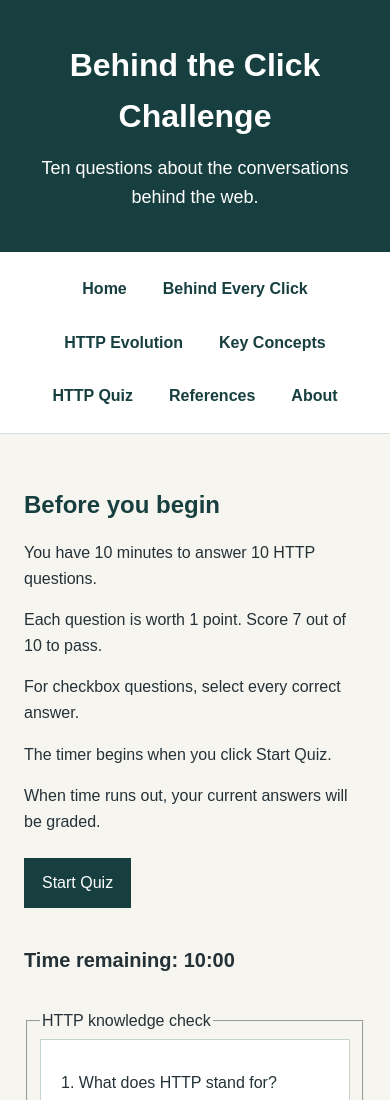
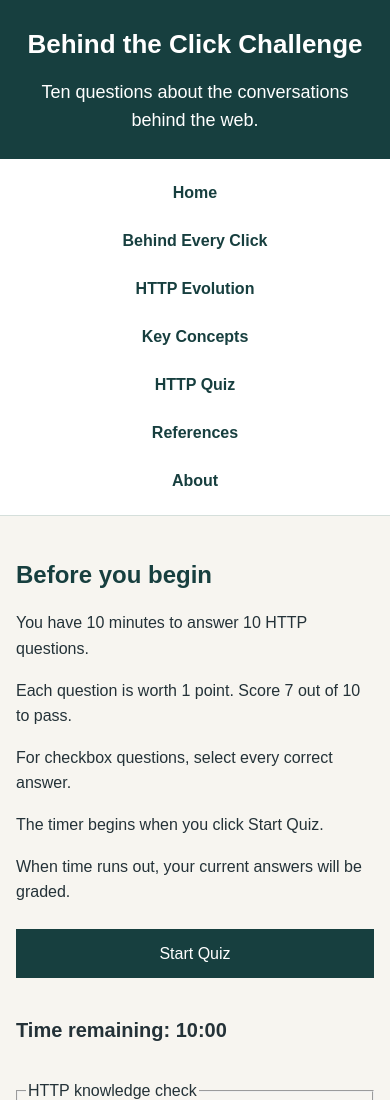
Before and after one commit to Nsatizab/http-project, a plain HTML site: page quiz.html in a window 390 px wide. Shown: the top 1100 px of the page. Drawn offline with Linux system fonts and the light colour scheme.

Commit message:
Add responsive styles for various screen sizes

```diff
--- a/style.css
+++ b/style.css
@@ -229,3 +229,88 @@ button:disabled {
 #answer-results li {
     margin-bottom: 12px;
 }
+
+/* Keep padding and borders inside element widths */
+* {
+    box-sizing: border-box;
+}
+
+/* Allow long links and quiz fields to fit narrow screens */
+main {
+    overflow-wrap: anywhere;
+}
+
+#quiz-fields,
+.quiz-question {
+    min-width: 0;
+}
+
+/* Tablet screens: reduce spacing while keeping text readdable */
+@media (max-width: 768px) {
+    header {
+        padding: 32px 20px;
+    }
+
+    main {
+        padding: 24px 20px;
+    }
+
+    nav {
+        gap: 8px;
+        padding: 12px;
+    }
+
+    nav a {
+        min-height: 44px;
+        display: flex;
+        align-items: center;
+        justify-content: center;
+    }
+
+    th,
+    td {
+        padding: 8px;
+    }
+}
+
+/* Phone screens: simplify the menu and reduce spacing */
+@media (max-width: 480px) {
+    header {
+        padding: 24px 16px;
+    }
+
+    header h1 {
+        font-size: 26px;
+    }
+
+    main {
+        padding: 20px 16px;
+    }
+
+    nav {
+        flex-direction: column;
+        gap: 4px;
+    }
+
+    nav a {
+        width: 100%;
+    }
+
+    #introduction,
+    .quiz-question {
+        padding: 12px;
+    }
+
+    #quiz-fields {
+        margin: 0;
+        padding: 8px;
+    }
+
+    #start-quiz,
+    #submit-quiz,
+    #reset-quiz {
+        width: 100%;
+        min-height: 44px;
+        margin: 8px 0 16px;
+    }
+}
```
